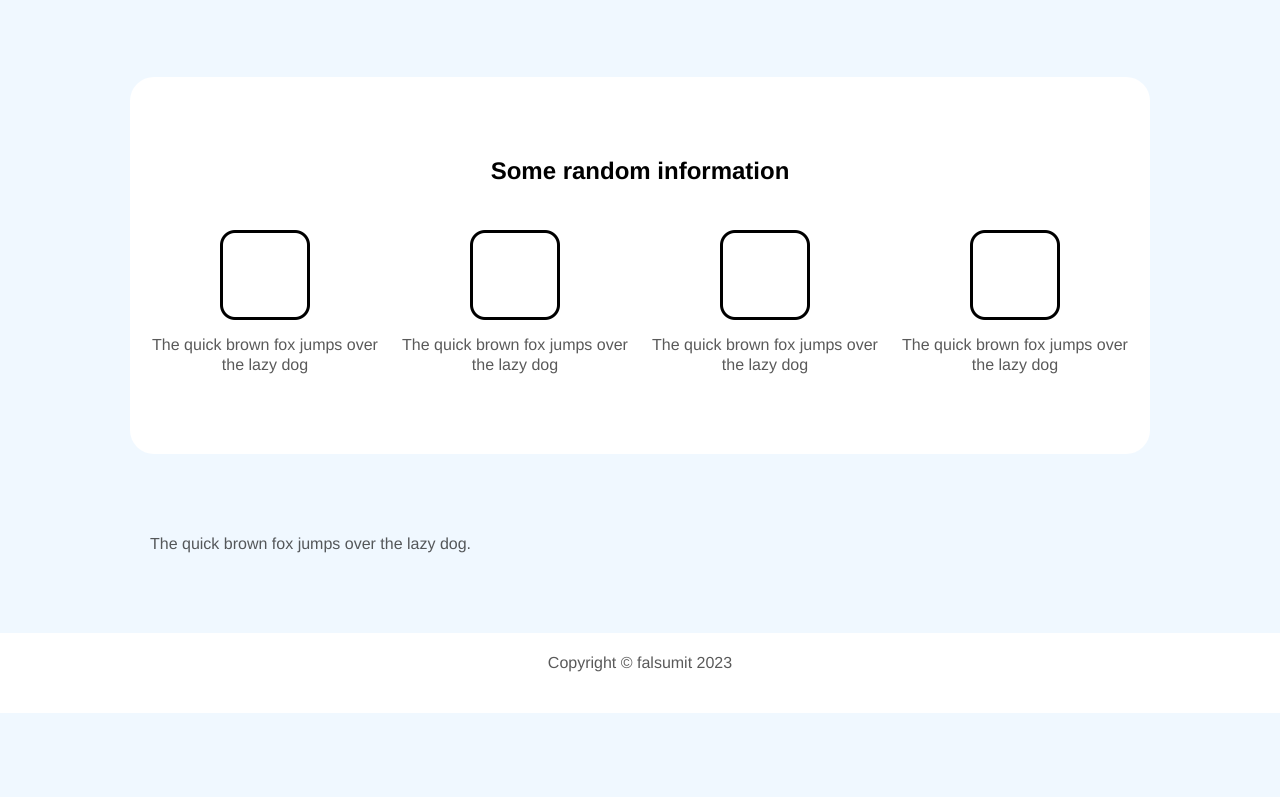
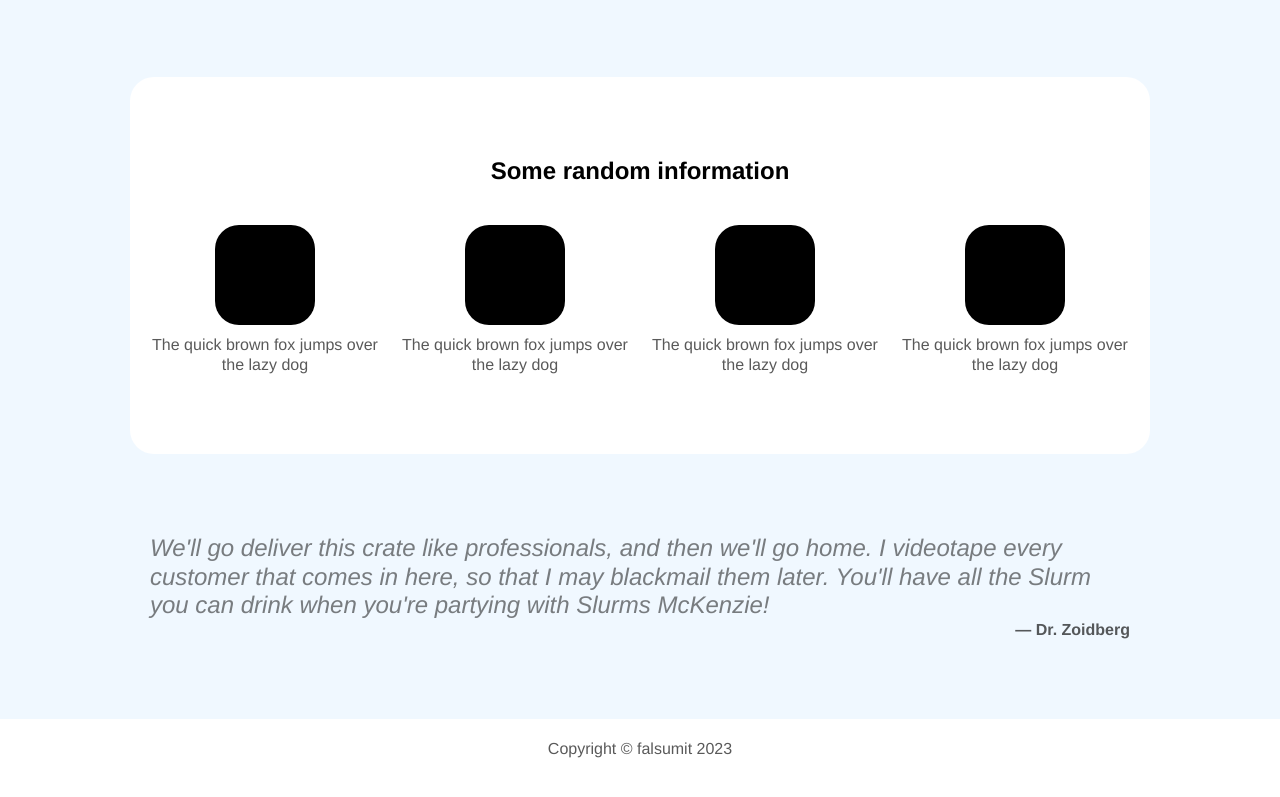
Before and after one commit to falsumit/odin-landing-page, a plain HTML site: page index.html in a window 1280 px wide. Shown: the part 429-1226 px from the top of the page. Before the commit the page ends 1142 px from the top, so only its background shows below. Drawn offline with Linux system fonts and the light colour scheme.

Commit message:
Quote section added. Updated placeholder images.

```diff
--- a/index.html
+++ b/index.html
@@ -18,11 +18,11 @@
             </section>
             <section id="hero">
                 <div><h1>Hero Title</h1>
-                    <p><p>We'll go deliver this crate like professionals, and then we'll go home. I videotape every customer that comes in here, so that I may blackmail them later. You'll have all the Slurm you can drink when you're partying with Slurms McKenzie!</p></p>
+                    <p>We'll go deliver this crate like professionals, and then we'll go home. I videotape every customer that comes in here, so that I may blackmail them later. You'll have all the Slurm you can drink when you're partying with Slurms McKenzie!</p>
                     <button class="sign-up">Sign Up</button>
                 </div>
                 <div>
-                    <img src="./images/bluescreen.jpg" alt="hero image">
+                    <img src="./images/placeholder-720.jpg" alt="hero image">
                 </div>
             </section>
             <section class="icon-section">
@@ -31,25 +31,26 @@
                 </div>
                 <div class="icon-grid">
                     <div>
-                        <img src="./images/square.png" alt="square">
+                        <img src="./images/placeholder-square.jpg" alt="square">
                         <p>The quick brown fox jumps over the lazy dog</p>
                     </div>
                     <div>
-                        <img src="./images/square.png" alt="square">
+                        <img src="./images/placeholder-square.jpg" alt="square">
                         <p>The quick brown fox jumps over the lazy dog</p>
                     </div>
                     <div>
-                        <img src="./images/square.png" alt="square">
+                        <img src="./images/placeholder-square.jpg" alt="square">
                         <p>The quick brown fox jumps over the lazy dog</p>
                     </div>
                     <div>
-                        <img src="./images/square.png" alt="square">
+                        <img src="./images/placeholder-square.jpg" alt="square">
                         <p>The quick brown fox jumps over the lazy dog</p>
                     </div>
                 </div>
             </section>
-            <section class="block-quote">
-                <p>The quick brown fox jumps over the lazy dog.</p>
+            <section class="quote-section">
+                <p class="block-quote">We'll go deliver this crate like professionals, and then we'll go home. I videotape every customer that comes in here, so that I may blackmail them later. You'll have all the Slurm you can drink when you're partying with Slurms McKenzie!</p>
+                <p class="quote-cite">&mdash; Dr. Zoidberg</p>
             </section>
         </div>
         <footer id="footer">
--- a/style.css
+++ b/style.css
@@ -158,14 +158,25 @@ button.sign-up {
     width: 100px;
     display: block;
     margin: 0 auto;
-    padding-bottom: 10px;
+    margin-bottom: 10px;
+    border-radius: 24px;
+}
+
+.quote-section {
+    padding: 80px 20px;
 }
 
 .block-quote {
-    padding: 80px 20px;
+    color: rgb(0, 0, 0, 50%);
+    font-size: 1.5rem;
+    font-style: italic;
+    font-weight: 300;
 }
 
-
+.quote-cite {
+    text-align: right;
+    font-weight: bold;
+}
 
 
 
```
Also changed, not shown: images/placeholder-720.jpg (added), images/placeholder-square.jpg (added).
